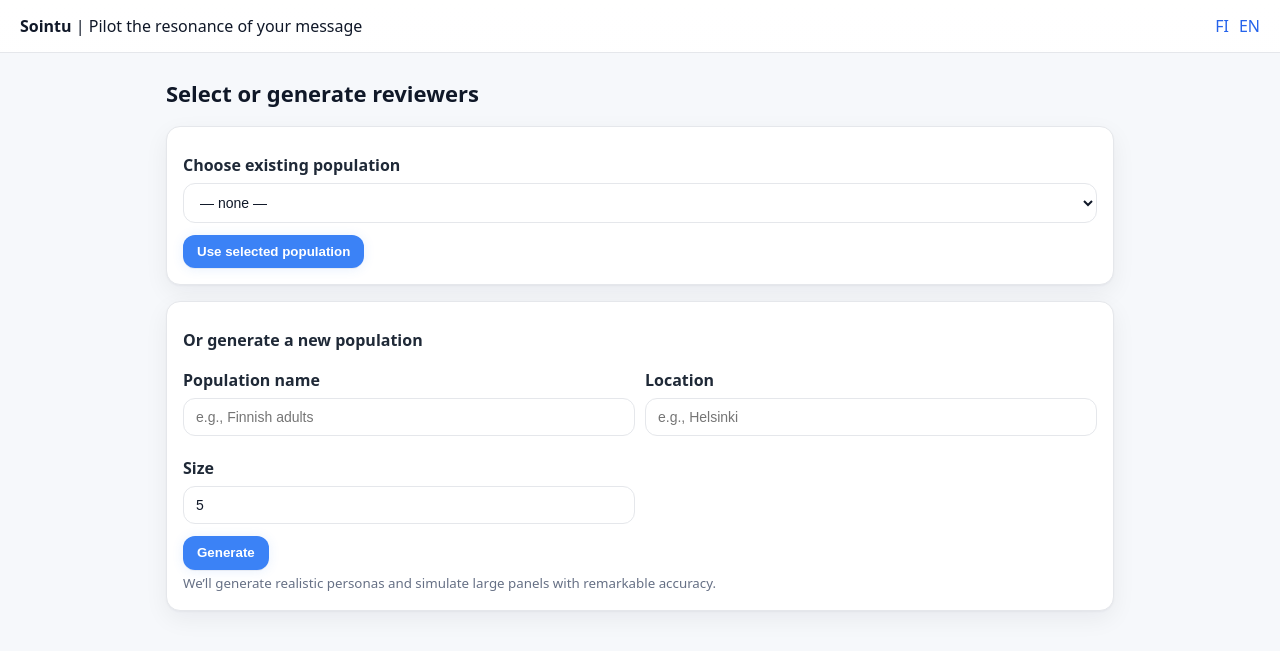
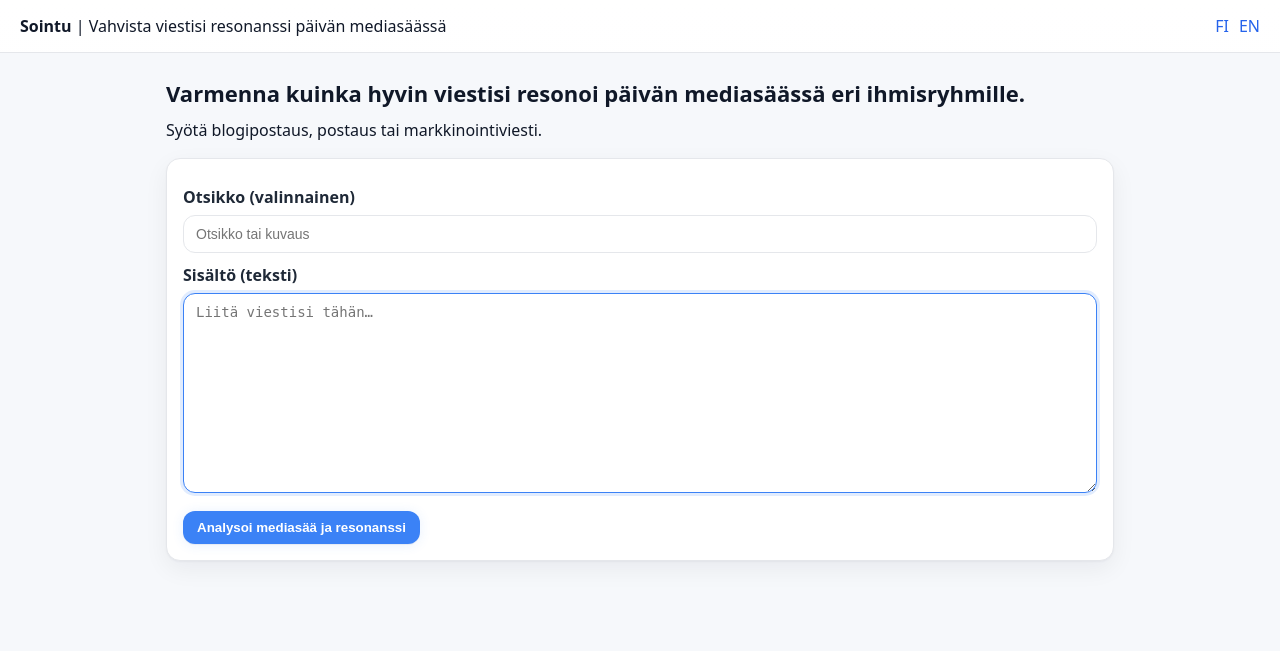
Before and after one commit to oannes/Sointu, a Flask app: page / in a window 1280 px wide. Shown: the top 651 px of the page. Run offline with Flask 3, Linux system fonts and the light colour scheme; data comes from the database, SQL or seed files in the repository; data that the repository does not hold is empty; parts of the project's set-up code (start-up, migrations or seed data) failed here and were passed over; some libraries are stand-ins or nearby versions.

Commit message:
changing user flow

```diff
--- a/app.py
+++ b/app.py
@@ -1,349 +1,241 @@
 
-import os, re, json
-from flask import Flask, request, render_template, redirect, url_for, session, flash
-from dotenv import load_dotenv
-from openai import OpenAI
-from flask_babel import Babel, gettext as _t
-from flask_babel import get_locale
-from models.db_utils import (
+import os, re, random
+from datetime import datetime
+from flask import Flask, render_template, request, redirect, url_for, session, flash
+
+# Reuse your DB helper layer
+from db_utils import (
     setup_database,
     get_all_populations,
-    get_personas_by_population,
-    get_personas_by_population_id,
-    save_persona_to_db,
+    save_population,
     get_or_create_user_session,
     create_run,
-    get_latest_run,
-    add_chat_message,
-    get_chat_by_run,
     save_news_analysis,
-    save_population,
+    get_news_analysis,
     get_run_content,
-    get_news_analysis,
 )
 
-import uuid
+# -------------- i18n shim --------------
+def _(s): return s
 
+app = Flask(__name__)
+app.secret_key = os.environ.get("FLASK_SECRET", "dev-secret")
 
+# Ensure DB is initialized
+setup_database()
 
-load_dotenv()
+# -------------- Helpers --------------
+def get_sid():
+    """Stable, anonymous session id for tying runs to a user."""
+    if "sid" not in session:
+        import uuid
+        session["sid"] = uuid.uuid4().hex
+    return session["sid"]
 
-# Flask setup
-app = Flask(__name__)
+def extract_topics(text, k=6):
+    words = re.findall(r"[A-Za-zÅÄÖåäö\-]{3,}", text.lower())
+    stop = set((
+        "the and for with this that from into your our you are was were been have has had not over under about "
+        "when where which whose while shall will would could should may might can just very really more less than "
+        "also only many much most least quite such like across per each any some every new old high low cost price "
+        "impact climate data customer investor employee yritys asiakkaat markkina"
+    ).split())
+    freq = {}
+    for w in words:
+        if w in stop:
+            continue
+        freq[w] = freq.get(w, 0) + 1
+    topics = sorted(freq.items(), key=lambda x: (-x[1], x[0]))[:k]
+    return [t[0] for t in topics] or ["viesti", "kampanja"]
 
-app.jinja_env.globals.update(_=_t)
-
-
-# Luo ja normalisoi DATABASE_URL ENNEN kuin asetat sen app.configiin
-DATABASE_URL = os.environ.get("DATABASE_URL", "")
-if not DATABASE_URL:
-    raise RuntimeError("DATABASE_URL ei ole asetettu Herokussa.")
-
-# Heroku antaa usein postgres://, SQLAlchemy vaatii postgresql+psycopg2://
-if DATABASE_URL.startswith("postgres://"):
-    DATABASE_URL = DATABASE_URL.replace("postgres://", "postgresql+psycopg2://", 1)
-
-# Jos käytät Flask-SQLAlchemyä:
-
-app.secret_key = os.environ.get("FLASK_SECRET_KEY", "dev-secret")
-app.config['BABEL_DEFAULT_LOCALE'] = 'fi'
-app.config['BABEL_SUPPORTED_LOCALES'] = ['fi', 'en']
-
-babel = Babel(app)
-
-@app.before_request
-def ensure_sid():
-    if 'sid' not in session:
-        session['sid'] = uuid.uuid4().hex
-    # Päivitä serveripuolen sessio (lang mukaan jos on)
-    get_or_create_user_session(session['sid'], session.get('lang'))
-
-def select_locale():
-    from flask import request, session
-    # session -> ?lang= -> Accept-Language -> default
-    if 'lang' in session and session['lang'] in app.config['BABEL_SUPPORTED_LOCALES']:
-        return session['lang']
-    lang = request.args.get('lang')
-    if lang in app.config['BABEL_SUPPORTED_LOCALES']:
-        session['lang'] = lang
-        return lang
-    return request.accept_languages.best_match(app.config['BABEL_SUPPORTED_LOCALES']) or app.config['BABEL_DEFAULT_LOCALE']
-
-# NEW v4 API: pass selector to constructor
-babel = Babel(app, locale_selector=select_locale)
-
-@app.get("/lang/<code>")
-def set_lang(code):
-    if code in app.config['BABEL_SUPPORTED_LOCALES']:
-        session['lang'] = code
-        # synkkaa DB-istuntoon
-        get_or_create_user_session(session['sid'], code)
-    return redirect(request.referrer or url_for("index"))
-
-# Imports from your provided modules (now in models/)
-from models.generateParticipants import generate_role, get_age_attributes, get_gender_attributes
-from models.generateParticipants import Persona
-from models.db_utils import get_personas_by_population, save_persona_to_db, setup_database
-from models.feedback import calculate_nps
-from models import main as news_main
-
-# Optional: initialize DB structure if DATABASE_URL is present
-if os.getenv("DATABASE_URL"):
-    try:
-        setup_database()
-    except Exception as e:
-        print("DB setup skipped / failed:", e)
-
-# Helper: extract first integer 0..10 from text
-def extract_score(text):
-    m = re.search(r"(10|[0-9])\b", text)
-    return int(m.group(1)) if m else None
-
-@app.route("/")
-def index():
-    # Try to read existing populations from DB, else fallback empty
-    existing = {}
-    try:
-        from models.db_utils import get_personas_by_population, get_all_populations
-        existing = get_personas_by_population() or {}
-        pops = get_all_populations()  # jos näytät listaa
-    except Exception:
-        existing, pops = {}, []
-    return render_template("index.html", existing_populations=existing, pops=pops)
-
-@app.route("/populations")
-def populations():
-    pops = get_all_populations()
-    return render_template("populations.html", pops=pops)
-
-@app.route("/population/<int:pid>")
-def show_population(pid):
-    personas = get_personas_by_population_id(pid)
-    return render_template("population.html", personas=personas)
-
-@app.post("/select_reviewers")
-def select_reviewers():
-    pop = request.form.get("population_name") or ""
-    if not pop:
-        flash(_t("Please choose a population or generate a new one."))
-        return redirect(url_for("index"))
-
-    try:
-        populations = get_personas_by_population() or {}
-        persons = populations.get(pop, [])
-    except Exception:
-        persons = []
-
-    if not persons:
-        flash(_t("No personas found for that population. Generate a new one instead."))
-        return redirect(url_for("index"))
-
-    population_id = find_population_id_by_name(pop)
-    # Luo uusi run tälle istunnolle
-    run_id = create_run(session['sid'], population_id, content_text=None)
-    session['run_id'] = run_id
-    session['population_id'] = population_id  # pieni arvo, ok evästeessä
-    return redirect(url_for("submit_content"))
-
-@app.post("/generate_population")
-def generate_population():
-    name = request.form.get("new_population") or "Generated audience"
-    location = request.form.get("location") or "Helsinki"
-    try:
-        size = max(1, min(20, int(request.form.get("size") or "5")))
-    except:
-        size = 5
-
-    age_attr = get_age_attributes(name, location)
-    gender_attr = get_gender_attributes(name, location)
-
-  # Generoi personat muistiin
-    personas, unique_names = [], set()
-    for i in range(size):
-        p = generate_role(name, location, age_attr, gender_attr, unique_names)
-        pdata = (p.model_dump() if hasattr(p, "model_dump")
-                 else p.dict() if hasattr(p, "dict")
-                 else dict(p))
-        personas.append(pdata)
-
-    # Tallenna kaikki kerralla ja luo run
-    population_id = save_population(name, location, personas)
-    run_id = create_run(session['sid'], population_id, content_text=None)
-
-    # Sessioon vain pienet tunnisteet
-    session['population_id'] = population_id
-    session['run_id'] = run_id
-
-    flash(_t("Generated %(n)d personas for population '%(name)s'.", n=len(personas), name=name))
-    return redirect(url_for("submit_content"))
-
-
-def find_population_id_by_name(name: str) -> int | None:
-    rows = get_all_populations()
-    for pid, pname, _loc in rows:
-        if pname == name:
-            return pid
-    return None
-
-# --- Reviewer chat generation ---
-def persona_to_identity(role: dict) -> str:
-    fields = [
-        "name","age","gender","orientation","location","mbti_type","occupation",
-        "education","income_level","financial_security","main_concern",
-        "source_of_joy","social_ties","values_and_beliefs","perspective_on_change","daily_routine"
-    ]
-    parts = [f"{k.replace('_',' ').title()}: {role.get(k,'Unknown')}" for k in fields]
-    return "You are a persona reviewer. " + "; ".join(parts)
-
-def reviewer_comment(client: OpenAI, role: dict, content: str) -> tuple[str,int|None]:
-    locale = str(get_locale()) or 'fi'
-    if locale.startswith('fi'):
-        identity = "Kerro, miten käyttäjän tuottama sisältö resonoi seuraavaksi kuvatulle persoonalle:" + persona_to_identity(role)
-        prompt = ("Lue käyttäjän sisältö ja kirjoita YKSI lyhyt kappale joka kuvaa ensimmäisessä persoonassa sitä, miten kuvattu persoona todennäköisesti suhtautuu viestiin."
-                  "Tee vastauksestasi elämänmakuinen ja pyri tarkastelemaan viestiä edustamasi ihmisen eletyn elämän näkökulmista."
-                  "Sisällytä yksi numeerinen pisteytys 0–10.\n\n"
-                  "KÄYTTÄJÄN SISÄLTÖ:\n" + content)
-    else:
-        identity = persona_to_identity(role)
-        prompt = (
-            "Read the user's content below and write ONE short paragraph as this persona reacting to it. "
-            "If appropriate, include a single numeric score 0-10 for how convincing it is, in the text.\n\nUSER CONTENT:\n" + content
-        )
-    try:
-        resp = client.chat.completions.create(
-            model=os.getenv("OPENAI_MODEL","gpt-4o-mini"),
-            messages=[
-                {"role":"system","content":identity},
-                {"role":"user","content":prompt}
-            ],
-            max_tokens=300,
-            temperature=0.7,
-        )
-        text = resp.choices[0].message.content.strip()
-    except Exception as e:
-        text = f"(fallback) As {role.get('name','Reviewer')}: I have concerns but see some positives."
-    score = extract_score(text)
-    return text, score
-
-@app.get("/submit")
-def submit_content():
-    return render_template("submit.html", title="Submit content")
-
-@app.post("/submit")
-def submit_content_post():
-    content = (request.form.get("content") or "").strip()
-    title = (request.form.get("title") or "").strip()
-    if not content:
-        flash(_t("Please paste your content text."))
-        return redirect(url_for("submit_content"))
-
-    population_id = session.get("population_id")
-    run_id = create_run(session['sid'], population_id, content_text=content)
-    session['run_id'] = run_id
-    session['last_title'] = title  # pieni arvo, ok
-
-    return redirect(url_for("chat"))
-
-# --- News compare & suggestions ---
 def fetch_news_articles(query: str, max_items: int = 5):
+    """Try gnews if available; otherwise return empty list (MVP keeps working offline)."""
     try:
         from gnews import GNews
-        locale = str(get_locale()) or 'fi'
-        if locale.startswith('fi'):
-            g = GNews(language="fi", country="FI", max_results=max_items)
-        else:
-            g = GNews(language="en", country="US", max_results=max_items)
+        g = GNews(language="fi", country="FI", max_results=max_items)
         results = g.get_news(query)
         arts = []
         for it in results or []:
             arts.append({
                 "title": it.get("title"),
                 "publisher": (it.get("publisher") or {}).get("title",""),
-                "published": it.get("published date",""),
+                "published": it.get("published date") or "",
                 "url": it.get("url"),
             })
         return arts
-    except Exception as e:
-        # fallback: no news
+    except Exception:
         return []
 
-def suggestions_from_news(user_text: str, articles: list[dict]) -> str:
-    locale = str(get_locale()) or 'fi'
-    # Use your provided main.generate_gpt_response to create suggestions
-    if locale.startswith('fi'):
-        identity = "Tehtäväsi on tunnistaa, mihin viimeaikaisiin keskustelunaiheisiin käyttäjän tuottama teksti liittyy"
-        prompt = (
-          "Tässä käyttäjän viesti:\n"
-          f"{user_text}\n\n"
-          "Tässä tuoreita aiheeseen liittyviä otsikoita:\n"
-          + "\n".join([f"- {a['title']} ({a['publisher']})" for a in articles[:5]]) +
-          "\n\nAnna 3–5 konkreettista ehdotusta..."
-        )
-    else:
-        identity = "You are a communications strategist who reads recent news and suggests how to improve a message."
-        summarized = "\n".join([f"- {a['title']} ({a['publisher']})" for a in articles[:5]])
-        prompt = (
-            "Here is the user's message:\n"
-            f"{user_text}\n\n"
-            "Here are recent related headlines:\n"
-            f"{summarized or 'None'}\n\n"
-            "Give 3–5 concrete suggestions to better align (or intentionally contrast) the message with the news cycle. "
-            "Return plain text bullets."
-        )
-    try:
-        txt = news_main.generate_gpt_response(identity, prompt, os.getenv("OPENAI_MODEL","gpt-4o-mini"))
-        if hasattr(txt, "choices"):
-            # In case their function returns an OpenAI response object; attempt to extract
-            try:
-                txt = txt.choices[0].message.content
-            except Exception:
-                txt = str(txt)
-        return txt if isinstance(txt, str) else str(txt)
-    except Exception as e:
-        return "(suggestions temporarily unavailable)"
+def build_mediasaa_snapshot(text: str) -> dict:
+    topics = extract_topics(text, 6)
+    # Query by top 2–3 topics joined for broader coverage
+    query = " ".join(topics[:3])
+    articles = fetch_news_articles(query, 6)
+    # Heuristic sentiment/tone from keyword hints if no analyzer is present
+    negativity = any(k in text.lower() for k in ["irtisan", "hinta", "kriisi", "ongel", "vuoto", "riita", "koh"])
+    positivity = any(k in text.lower() for k in ["paranee", "kasvu", "uusi", "lanse", "ennätys", "yhteistyö"])
+    # If we have articles, volume = len; otherwise synthetic 40–180
+    volume = len(articles) if articles else random.randint(40, 180)
+    sval = 0.0
+    if negativity and not positivity: sval = -0.2
+    if positivity and not negativity: sval = 0.2
+    if positivity and negativity: sval = 0.0
+    tone = "myönteinen" if sval > 0.1 else ("neutraali" if sval > -0.1 else "kielteinen")
+    return {
+        "query": query,
+        "topics": topics,
+        "sentiment": sval,
+        "tone": tone,
+        "volume": volume,
+        "articles": articles,
+        "generated_at": datetime.utcnow().isoformat(timespec="seconds") + "Z",
+    }
 
-@app.get("/chat")
-def chat():
-    pid = session.get('population_id'); run_id = session.get('run_id')
-    if not pid or not run_id:
+def estimate_resonance(text: str, pop_name: str, snapshot: dict):
+    """Population-level score -> decision & confidence (simple, explainable MVP)."""
+    base = 60 + int(snapshot["sentiment"] * 30) + min(snapshot["volume"] // 30, 10)
+    # Light, interpretable biases per preset name
+    biases = {
+        "Toimittajat": -5,
+        "Pk-yrityspäättäjät": -2,
+        "Sijoittajat": -3,
+        "Korkeakoulutetut 25–44": +2,
+        "Kriittinen kansalaisyleisö": -8,
+        "Koko Suomi 18–65": 0,
+    }
+    score = max(0, min(100, base + biases.get(pop_name, 0)))
+    if score >= 70: decision = "GO"
+    elif score >= 50: decision = "TWEAK"
+    else: decision = "NO-GO"
+    conf = min(0.95, 0.4 + 0.01 * snapshot["volume"] + 0.03 * len(snapshot["topics"]))
+    conf = round(conf, 2)
+    return score, decision, conf
+
+def tips_for_population(text: str, pop_name: str, snapshot: dict):
+    top = snapshot.get("topics", [])[:3]
+    tips = []
+    if snapshot.get("tone") == "kielteinen":
+        tips.append("Tunnista tämän hetken kriittinen kehys ja vastaa siihen alussa selkeästi.")
+    if any(t in ("hinta","kustannus","inflaatio") for t in top):
+        tips.append("Kerro konkreettinen euromääräinen hyöty/kustannusvaikutus kohderyhmälle.")
+    if any(t in ("vastuullisuus","esg","ympäristö") for t in top):
+        tips.append("Lisää todennettava mittari (lähde + luku) vastuullisuusväitteiden tueksi.")
+    if pop_name.lower().startswith("toimittajat"):
+        tips.append("Lisää datapiste ja linkki tausta-aineistoon (media briefing / FAQ).")
+    if pop_name.lower().startswith("pk-"):
+        tips.append("Korosta aikaa säästävää hyötyä ja riskit (mitä jos ei toimita?).")
+    if pop_name.lower().startswith("sijoittajat"):
+        tips.append("Avaa kassavirran/katteen mekanismi yhdellä luvulla.")
+    if not tips:
+        tips = ["Tiivistä ingressi kahteen virkkeeseen.", "Lisää selkeä CTA viimeiseen kappaleeseen."]
+    return tips[:3]
+
+# -------------- Routes --------------
+@app.get("/")
+def index():
+    return render_template("index.html", _=_, title="Sointu")
+
+@app.post("/analyze")
+def analyze():
+    title = (request.form.get("title") or "").strip()
+    content = (request.form.get("content") or "").strip()
+    if not content:
+        flash(_("Syötä sisältö ensin."))
         return redirect(url_for("index"))
 
-    # Onko chat-viestejä jo?
-    msgs = get_chat_by_run(run_id)
-    if not msgs:
-        client = OpenAI(api_key=os.getenv("OPENAI_API_KEY"))
-        personas = get_personas_by_population_id(pid)
-        # hae runin content DB:stä
-        content = get_run_content(run_id)  # apuri, katso kohta 3
-        for r in personas:
-            txt, sc = reviewer_comment(client, r, content)
-            add_chat_message(run_id, r.get("name","Reviewer"), txt, score=sc)
-        msgs = get_chat_by_run(run_id)
+    sid = get_sid()
+    lang = "fi"
+    get_or_create_user_session(sid=sid, lang=lang)
 
-    return render_template("chat.html", chat=msgs)
+    # Persist run & snapshot
+    run_id = create_run(sid=sid, population_id=None, content_text=content, title=title or None)
+    snapshot = build_mediasaa_snapshot(content)
+    save_news_analysis(run_id, snapshot)
 
-@app.get("/compare")
-def compare_news():
-    run_id = session.get('run_id')
-    if not run_id:
-        return redirect(url_for("index"))
-    content = get_run_content(run_id)
-    articles = fetch_news_articles(content[:140])
-    suggestions = suggestions_from_news(content, articles)
-    save_news_analysis(run_id, {"articles": articles, "suggestions": suggestions})
-    return render_template("news_compare.html", articles=articles, suggestions=suggestions)
+    # Load populations (DB) or fallback to a minimal list
+    pops = [p["name"] for p in (get_all_populations() or [])]
+    if not pops:
+        pops = ["Toimittajat","Pk-yrityspäättäjät","Sijoittajat","Korkeakoulutetut 25–44","Kriittinen kansalaisyleisö","Koko Suomi 18–65"]
+
+    # Score each population
+    results = []
+    for name in pops:
+        s, d, c = estimate_resonance(content, name, snapshot)
+        results.append({"name": name, "score": s, "decision": d, "confidence": c})
+    results.sort(key=lambda r: r["score"])  # worst first
+
+    # Stash in session for display
+    session["current_run_id"] = run_id
+    session["results"] = results
+    return redirect(url_for("results"))
 
 @app.get("/results")
 def results():
-    run_id = session.get('run_id')
+    run_id = session.get("current_run_id")
     if not run_id:
         return redirect(url_for("index"))
-    chat = get_chat_by_run(run_id)
-    scores = [m["score"] for m in chat if m.get("score") is not None]
-    avg = round(sum(scores)/len(scores), 2) if scores else None
-    summary = "\n".join([m["name"] + ": " + m["text"].split(". ")[0] + "." for m in chat[:5]])
-    news = get_news_analysis(run_id) or {}
-    return render_template("results.html", avg_score=avg, summary=summary, suggestions=news.get("suggestions",""))
+    snapshot = get_news_analysis(run_id) or {}
+    results = session.get("results", [])
+    return render_template("results.html", _=_, snapshot=snapshot, results=results, title="Sointu")
+
+@app.post("/populations/new")
+def add_population():
+    # Create a new population with 3 stub personas (fits your DB signature)
+    name = (request.form.get("new_population") or "").strip()
+    if not name:
+        flash(_("Anna populaation nimi."))
+        return redirect(url_for("results"))
+    # Avoid duplicates (case-insensitive)
+    existing = [p["name"] for p in (get_all_populations() or [])]
+    if name.lower() in [e.lower() for e in existing]:
+        flash(_("Populaatio on jo olemassa."))
+        return redirect(url_for("results"))
+
+    personas = [
+        {"name": "Alex", "age": 35, "gender": "other", "orientation": "", "location": "FI",
+         "mbti_type": "", "occupation": "", "education": "", "income_level": "", "financial_security": "",
+         "main_concern": "", "source_of_joy": "", "social_ties": "", "values_and_beliefs": "",
+         "perspective_on_change": "", "daily_routine": ""},
+        {"name": "Mia", "age": 29, "gender": "female", "orientation": "", "location": "FI",
+         "mbti_type": "", "occupation": "", "education": "", "income_level": "", "financial_security": "",
+         "main_concern": "", "source_of_joy": "", "social_ties": "", "values_and_beliefs": "",
+         "perspective_on_change": "", "daily_routine": ""},
+        {"name": "Jussi", "age": 48, "gender": "male", "orientation": "", "location": "FI",
+         "mbti_type": "", "occupation": "", "education": "", "income_level": "", "financial_security": "",
+         "main_concern": "", "source_of_joy": "", "social_ties": "", "values_and_beliefs": "",
+         "perspective_on_change": "", "daily_routine": ""},
+    ]
+    # save_population(name, location, personas)
+    save_population(name=name, location="FI", personas=personas)
+
+    # Re-score with the new population included
+    run_id = session.get("current_run_id")
+    snapshot = get_news_analysis(run_id) or {}
+    content = (get_run_content(run_id) or "") if run_id else ""
+    pops = [p["name"] for p in (get_all_populations() or [])]
+    results = []
+    for n in pops:
+        s, d, c = estimate_resonance(content, n, snapshot)
+        results.append({"name": n, "score": s, "decision": d, "confidence": c})
+    results.sort(key=lambda r: r["score"])
+    session["results"] = results
+    return redirect(url_for("results"))
+
+@app.get("/suggestions/<path:pop_name>")
+def pop_suggestions(pop_name):
+    run_id = session.get("current_run_id")
+    if not run_id:
+        return redirect(url_for("index"))
+    snapshot = get_news_analysis(run_id) or {}
+    content = (get_run_content(run_id) or "")
+    tips = tips_for_population(content, pop_name, snapshot)
+    return render_template("suggestions.html", _=_, pop_name=pop_name, tips=tips, title="Sointu")
+
+# Keep route name compatible with your header links
+@app.get("/set_lang/<code>")
+def set_lang(code):
+    flash(_("Kielivalinta tallennettu: ") + code.upper())
+    return redirect(request.referrer or url_for("index"))
 
 if __name__ == "__main__":
-    app.run(host="0.0.0.0", port=int(os.environ.get("PORT", 5000)))
+    app.run(host="0.0.0.0", port=int(os.environ.get("PORT", 5000)), debug=True)
--- a/templates/base.html
+++ b/templates/base.html
@@ -1,6 +1,6 @@
 
 <!doctype html>
-<html lang="en">
+<html lang="fi">
   <head>
     <meta charset="utf-8">
     <meta name="viewport" content="width=device-width, initial-scale=1">
@@ -9,11 +9,11 @@
   </head>
   <body>
     <header>
-      <strong>Sointu</strong> | {{ _("Pilot the resonance of your message") }}
+      <strong>Sointu</strong> | {{ _("Vahvista viestisi resonanssi päivän mediasäässä") }}
       <nav style="float:right; display:flex; gap:10px;">
-      <a href="{{ url_for('set_lang', code='fi') }}">FI</a>
-      <a href="{{ url_for('set_lang', code='en') }}">EN</a>
-    </nav>
+        <a href="{{ url_for('set_lang', code='fi') }}">FI</a>
+        <a href="{{ url_for('set_lang', code='en') }}">EN</a>
+      </nav>
     </header>
 
     <main>
--- a/templates/index.html
+++ b/templates/index.html
@@ -1,43 +1,17 @@
 
 {% extends "base.html" %}
 {% block content %}
-<h1>{{ _("Select or generate reviewers") }}</h1>
+<h1>{{ _("Varmenna kuinka hyvin viestisi resonoi päivän mediasäässä eri ihmisryhmille.") }}</h1>
+<p>{{ _("Syötä blogipostaus, postaus tai markkinointiviesti.") }}</p>
 <div class="card">
-  <form method="post" action="{{ url_for('select_reviewers') }}">
-    <label>{{ _("Choose existing population") }}</label>
-    <select name="population_name">
-      <option value="">{{ _("— none —") }}</option>
-      {% for pop in existing_populations %}
-      <option value="{{ pop }}">{{ pop }} ({{ existing_populations[pop]|length }} personas)</option>
-      {% endfor %}
-    </select>
+  <form method="post" action="{{ url_for('analyze') }}">
+    <label>{{ _("Otsikko (valinnainen)") }}</label>
+    <input type="text" name="title" placeholder="{{ _('Otsikko tai kuvaus') }}">
+    <label>{{ _("Sisältö (teksti)") }}</label>
+    <textarea name="content" placeholder="{{ _('Liitä viestisi tähän…') }}" autofocus style="min-height: 200px">{{ session.get('user_content','') }}</textarea>
     <div class="actions">
-      <button type="submit">{{ _("Use selected population") }}</button>
+      <button type="submit" class="btn">{{ _("Analysoi mediasää ja resonanssi") }}</button>
     </div>
   </form>
 </div>
-
-<div class="card">
-  <form method="post" action="{{ url_for('generate_population') }}">
-    <label>{{ _("Or generate a new population") }}</label>
-    <div style="display:grid;grid-template-columns:1fr 1fr;gap:10px">
-      <div>
-        <label>{{ _("Population name") }}</label>
-        <input type="text" name="new_population" placeholder="e.g., Finnish adults">
-      </div>
-      <div>
-        <label>{{ _("Location") }}</label>
-        <input type="text" name="location" placeholder="e.g., Helsinki">
-      </div>
-      <div>
-        <label>{{ _("Size") }}</label>
-        <input type="text" name="size" value="5">
-      </div>
-    </div>
-    <div class="actions">
-      <button type="submit" class="btn">{{ _("Generate") }}</button>
-    </div>
-    <small>{{ _("We’ll generate realistic personas and simulate large panels with remarkable accuracy.") }}</small>
-  </form>
-</div>
 {% endblock %}
```
Also changed, not shown: templates/results.html (+45 -10 lines), templates/suggestions.html (added, +15 -0 lines).
